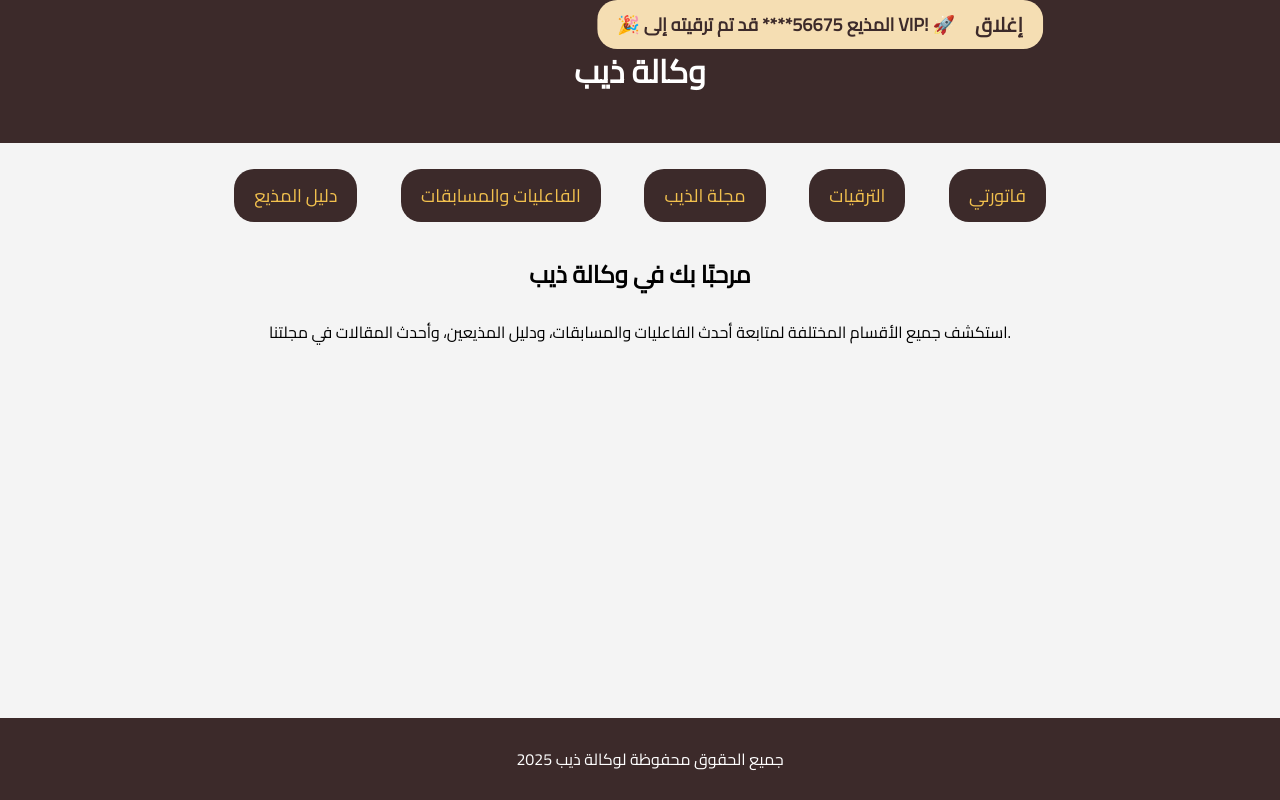
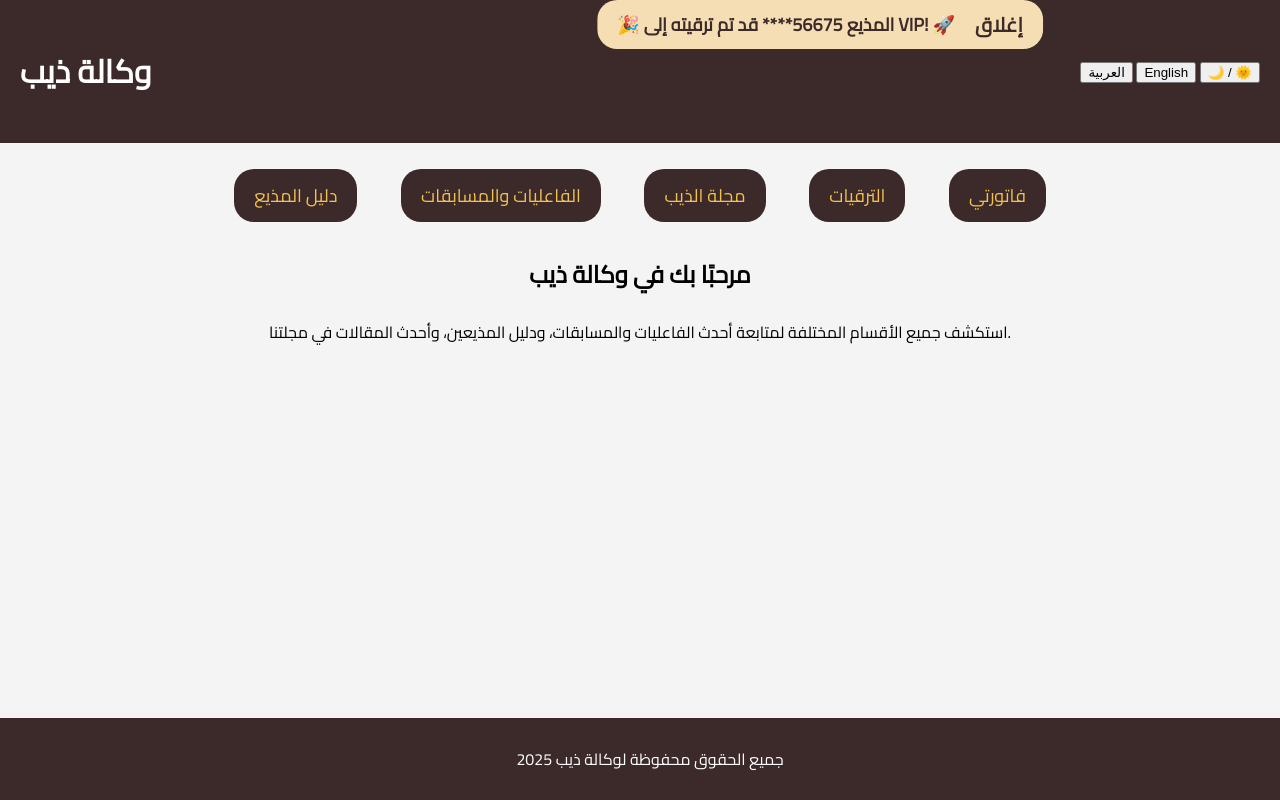
Before and after one commit to a7medRas/agency-website, a plain HTML site: page index.html in a window 1280 px wide. Drawn offline with nearby package versions, Linux system fonts and the light colour scheme; a script that the page names is missing.

Commit message:
Update index.html

```diff
--- a/index.html
+++ b/index.html
@@ -22,7 +22,7 @@
       color: #fff;
       text-align: center;
       display: flex;
-      justify-content: center;
+      justify-content: space-between;
       align-items: center;
     }
     nav ul {
@@ -134,6 +134,13 @@
     <div>
       <h1>وكالة ذيب</h1>
     </div>
+    <div>
+      <!-- Language Change Buttons -->
+      <button onclick="changeLanguage('ar')">العربية</button>
+      <button onclick="changeLanguage('en')">English</button>
+      <!-- Dark Mode Toggle -->
+      <button onclick="toggleDarkMode()">🌙 / 🌞</button>
+    </div>
   </header>
 
   <!-- Navigation (Centered) -->
```
